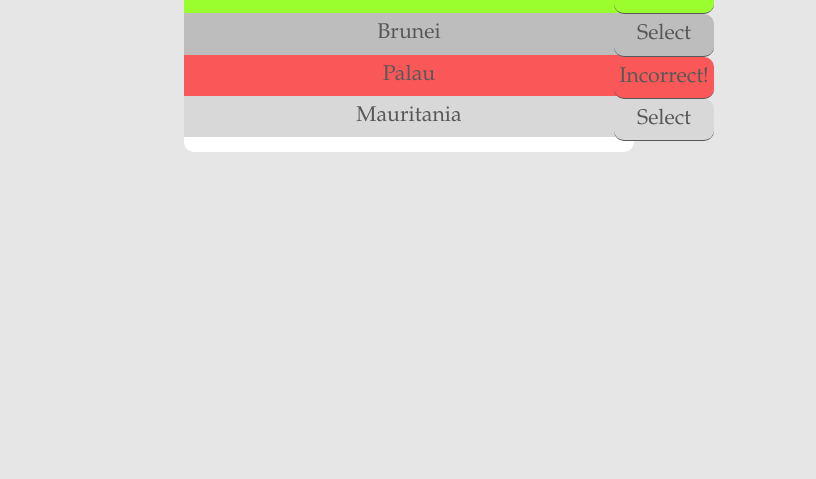
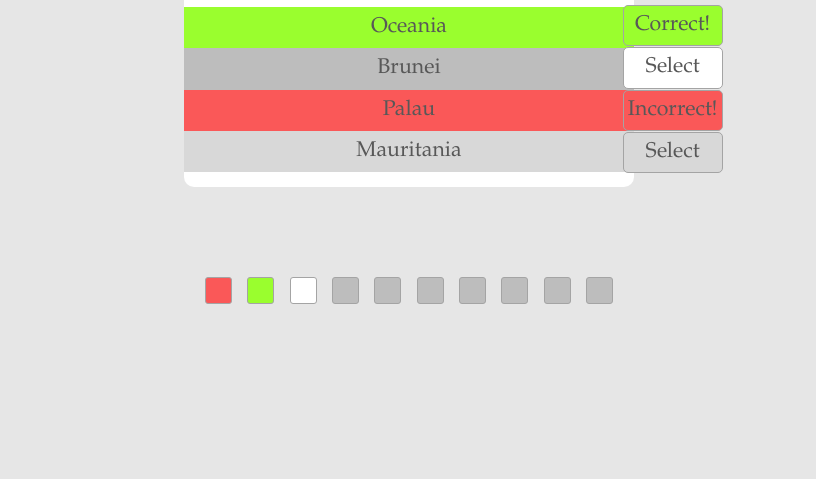
Before and after one commit to huynhrichy/country-names-quiz, a plain HTML site: page index.html in a window 1280 px wide. Shown: the part 321-800 px from the top of the page, without its empty margins (231-1047 px from the left). Drawn offline with nearby package versions, Linux system fonts and the light colour scheme.

Commit message:
Adds progress boxes

```diff
--- a/css/main.css
+++ b/css/main.css
@@ -18,11 +18,11 @@ body {
 	text-align: center;
 	font-weight: bold;
 	font-size: 48pt;
-	margin-bottom: 50px;
+	margin-bottom: 85px;
 	cursor: default;
 }
 
-#quiz {
+#quiz, #progress {
 	-webkit-border-radius: 10px;
 	-moz-border-radius: 10px;
 	border-radius: 10px;
@@ -60,28 +60,43 @@ border-bottom: 1px #BDBDBD; */
 	/* border: 1px solid #BDBDBD; */
 }
 
+.select, #next {
+	background-color: white;
+}
+
+#next, #buttons {
+	position: absolute;
+	/* right: 335px; */
+	/* right: 350px; */
+	right: 25.5%;
+	width: 100px;
+}
+
 #next {
 	font-size: 24px;
-	position: absolute;
-	top: 215px;
-	right: 335px;
-	width: 100px;
+	top: 250px;
 	background-color: white;
 }
 
 #buttons {
-	position: absolute;
-	top: 283px;
-	right: 335px;
-	width: 100px;
+	top: 320px;
 	background-color: transparent;
+	padding-top: 5px;
+	padding-bottom: 5px;
 }
 
 #buttons li, #next {
-	/* border: 1px solid #BDBDBD; */
-	border-bottom: 1px solid #585858;
-	border-radius: 10px;
+	 border: 1px solid #A4A4A4;
+	/* border: 1px solid #585858; */
+	border-radius: 5px;
 	/* background-color: white; */
+}
+
+#buttons li {
+	padding-top: 9px;
+	padding-bottom: 9px;
+	margin-bottom: 1px;
+	margin-top: 1px;
 }
 
 .highlighted {
@@ -101,8 +116,27 @@ border-bottom: 1px #BDBDBD; */
 	background-color: #FA5858;
 }
 
+.current {
+	background-color: white;
+}
+
+.remaining {
+	background-color: #BDBDBD;
+}
+
 #progress {
+	margin-top: 90px;
+	background-color: transparent;
+}
 
+#progress div {
+	display: inline-block;
+	border-radius: 3px;
+	border: 1px solid #A4A4A4;
+	width: 25px;
+	height: 25px;
+	margin-right: 5px;
+	margin-left: 5px;
 }
 
 
--- a/index.html
+++ b/index.html
@@ -26,27 +26,40 @@
 
 			<ul id="buttons">
 				<li class="correct">Correct!</li>
-				<li class="selected">Select</li>
+				<li class="select">Select</li>
 				<li class="incorrect">Incorrect!</li>
 				<li class="highlighted">Select</li>
 			</ul>
 			</div>
+
+
+		<div id="progress">
+			<div class="incorrect"></div>
+			<div class="correct"></div>
+			<div class="current"></div>
+			<div class="remaining"></div>
+			<div class="remaining"></div>
+			<div class="remaining"></div>
+			<div class="remaining"></div>
+			<div class="remaining"></div>
+			<div class="remaining"></div>
+			<div class="remaining"></div>
+		</div>
 
 		</div>
 
 
 
 
-
-		<ul id="progress">
+		<!-- <ul id="progress">
+			<li>li</li>
 			<li></li>
 			<li></li>
 			<li></li>
 			<li></li>
-			<li></li>
-		</ul>
+		</ul> -->
 
-	</div>
+
 
 
 	<!-- <div class="main">
```
